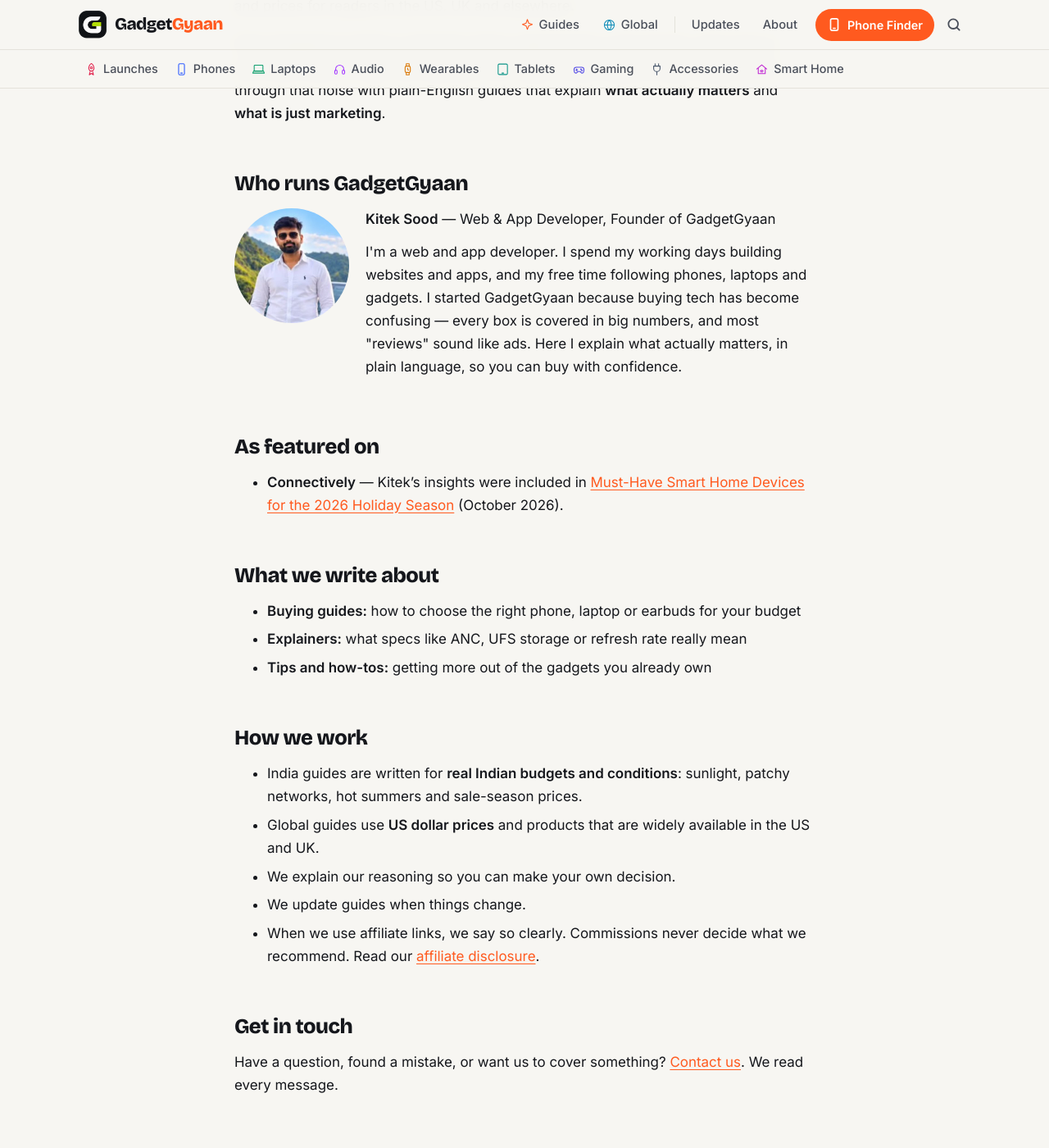
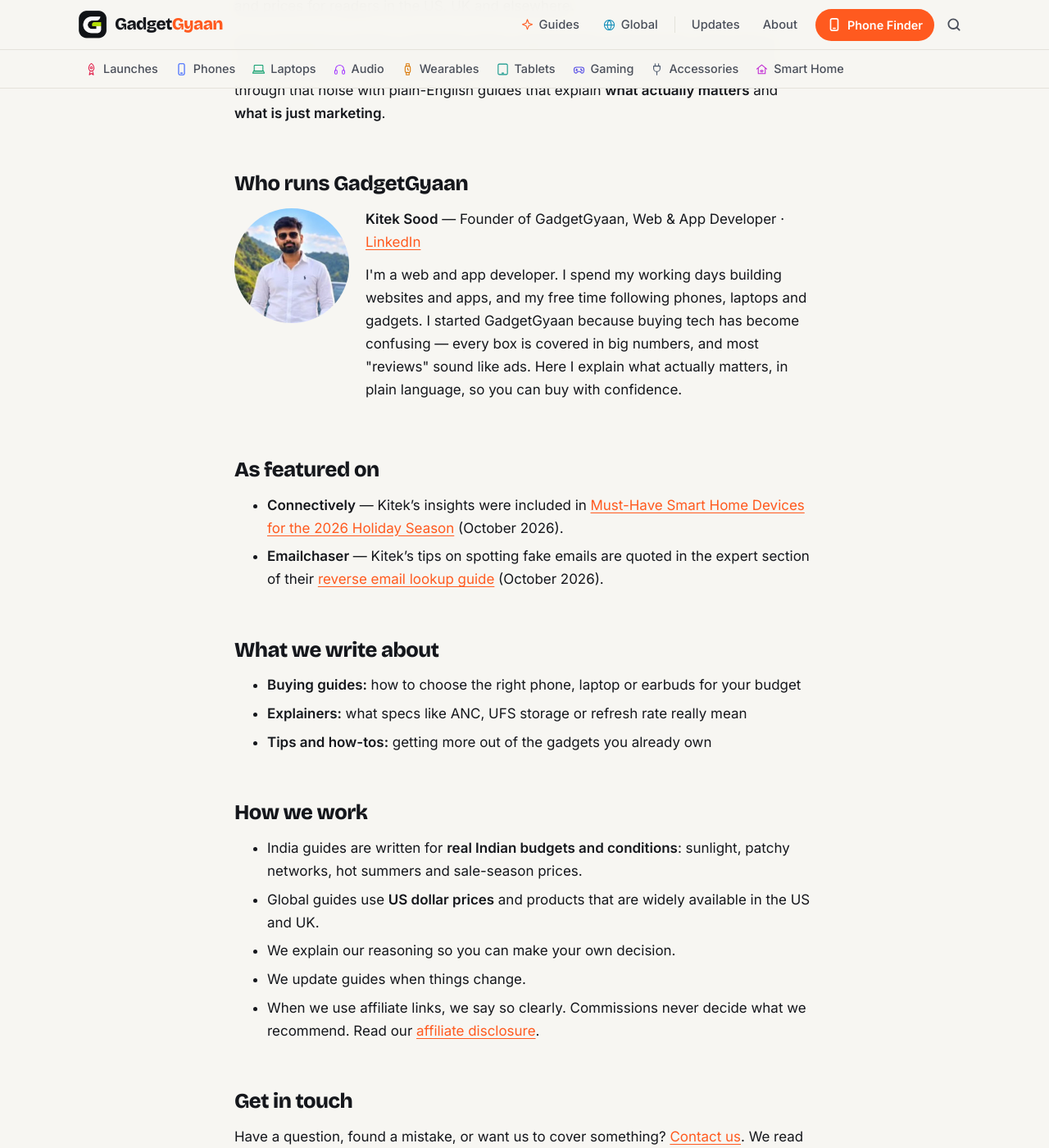
Before and after one commit to kiteksood167/kiteksood167.github.io, a Jekyll site: the page built from about.md, in a window 1280 px wide and 1400 px high, scrolled down 336 px. Shown: the whole window at 82% size. Built offline with Jekyll 4.4.1, drawn with Linux system fonts in a browser that asks for light colours.

Commit message:
Strengthen author identity: LinkedIn on author box and About, Emailchaser mention, Person schema
Co-Authored-By: Claude Opus 5.5 <noreply@anthropic.com>
Claude-Session: https://claude.ai/code/session_01WQRPmSxMwztgHXfstCGpBN

```diff
--- a/_data/author.yml
+++ b/_data/author.yml
@@ -1,8 +1,9 @@
 name: Kitek Sood
-role: Web & App Developer · Founder of GadgetGyaan
+role: Founder of GadgetGyaan · Web & App Developer
 photo: /assets/images/authors/kitek-sood.jpg
 bio: >-
   Kitek Sood is a web and app developer who spends his working days building
   websites and apps, and his free time following phones, laptops and gadgets.
   He started GadgetGyaan to give buyers simple, honest advice without the
   marketing hype.
+linkedin: https://www.linkedin.com/in/kitek-sood-6566a69b/
--- a/_includes/author-box.html
+++ b/_includes/author-box.html
@@ -5,5 +5,6 @@
     <p class="author-name"><a href="{{ '/about/' | relative_url }}">{{ site.data.author.name }}</a></p>
     <p class="author-role">{{ site.data.author.role }}</p>
     <p class="author-bio">{{ site.data.author.bio }}</p>
+    {% if site.data.author.linkedin %}<p class="author-links"><a href="{{ site.data.author.linkedin }}" rel="me noopener" target="_blank">LinkedIn</a> · <a href="{{ '/about/' | relative_url }}">About the author</a></p>{% endif %}
   </div>
 </aside>
--- a/_layouts/default.html
+++ b/_layouts/default.html
@@ -38,6 +38,7 @@
   {% if page.layout == "post" %}{% assign bc = page.category | default: 'Guides' %}
   <script type="application/ld+json">{"@context":"https://schema.org","@type":"BreadcrumbList","itemListElement":[{"@type":"ListItem","position":1,"name":"Home","item":"{{ '/' | absolute_url }}"},{"@type":"ListItem","position":2,"name":{{ bc | jsonify }},"item":"{{ '/category/' | absolute_url }}{{ bc | slugify }}/"},{"@type":"ListItem","position":3,"name":{{ page.title | jsonify }},"item":"{{ page.url | absolute_url }}"}]}</script>
   {% endif %}
+  {% if page.layout == "post" or page.url == "/about/" %}<script type="application/ld+json">{"@context":"https://schema.org","@type":"Person","name":{{ site.data.author.name | jsonify }},"url":"{{ '/about/' | absolute_url }}","image":"{{ site.data.author.photo | absolute_url }}","jobTitle":"Founder, GadgetGyaan","worksFor":{"@type":"Organization","name":"GadgetGyaan","url":"{{ '/' | absolute_url }}"},"sameAs":[{{ site.data.author.linkedin | jsonify }},{{ site.pinterest_url | jsonify }}]}</script>{% endif %}
   {% if site.bing_verify and site.bing_verify != "" %}<meta name="msvalidate.01" content="{{ site.bing_verify }}">{% endif %}
   {% if site.pinterest_verify and site.pinterest_verify != "" %}<meta name="p:domain_verify" content="{{ site.pinterest_verify }}">{% endif %}
   <link rel="preconnect" href="https://fonts.googleapis.com">
--- a/about.md
+++ b/about.md
@@ -14,7 +14,7 @@ Tech shopping in India is confusing. Every week there's a new launch, every box
 <div class="about-author">
   <img src="/assets/images/authors/kitek-sood.jpg" alt="Kitek Sood" width="140" height="140">
   <div>
-    <p><strong>Kitek Sood</strong> — Web &amp; App Developer, Founder of GadgetGyaan</p>
+    <p><strong>Kitek Sood</strong> — Founder of GadgetGyaan, Web &amp; App Developer · <a href="https://www.linkedin.com/in/kitek-sood-6566a69b/" rel="me noopener" target="_blank">LinkedIn</a></p>
     <p>I'm a web and app developer. I spend my working days building websites and apps, and my free time following phones, laptops and gadgets. I started GadgetGyaan because buying tech has become confusing — every box is covered in big numbers, and most "reviews" sound like ads. Here I explain what actually matters, in plain language, so you can buy with confidence.</p>
   </div>
 </div>
@@ -22,6 +22,7 @@ Tech shopping in India is confusing. Every week there's a new launch, every box
 ## As featured on
 
 - **Connectively** — Kitek's insights were included in [Must-Have Smart Home Devices for the 2026 Holiday Season](https://blog.connectively.us/must-have-smart-home-devices-for-the-2026-holiday-season/) (October 2026).
+- **Emailchaser** — Kitek's tips on spotting fake emails are quoted in the expert section of their [reverse email lookup guide](https://www.emailchaser.com/reverse-email-lookup#expert-take-heading) (October 2026).
 
 ## What we write about
 
--- a/assets/css/style.css
+++ b/assets/css/style.css
@@ -286,6 +286,7 @@ img.logo-mark { display: block; width: 34px; height: 34px; border-radius: 0; bac
 .author-name a { text-decoration: none; color: var(--ink); }
 .author-role { font-size: .85rem; color: var(--accent); font-weight: 600; margin: 2px 0 8px !important; }
 .author-bio { font-size: .92rem; color: var(--ink-2); }
+.author-links { font-size: .88rem; margin-top: .3rem; }
 .about-author { display: flex; gap: 20px; align-items: flex-start; margin: 8px 0 28px; }
 .about-author img { width: 140px; height: 140px; border-radius: 50%; object-fit: cover; flex: none; margin: 0; }
 .about-author p { margin: 0 0 .7em; }
```
